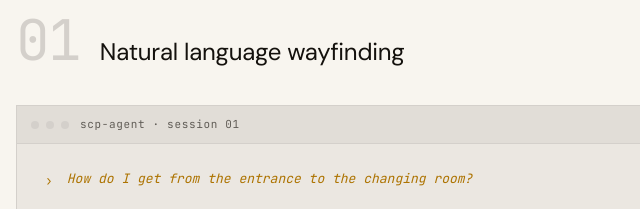
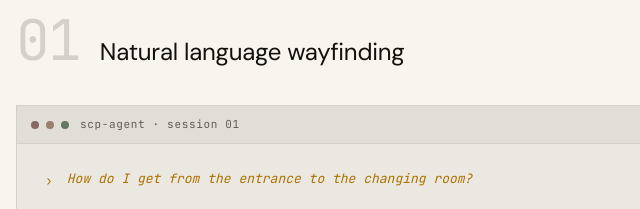
Before and after one commit to spatialcontextprotocol/spatialcontextprotocol.github.io, a plain HTML site: page index.html in a window 1280 px wide. Shown: the part 2500-2709 px from the top of the page, 242-882 px from the left. Drawn offline with Linux system fonts and the light colour scheme.

Commit message:
small tweaks

```diff
--- a/css/styles.css
+++ b/css/styles.css
@@ -333,6 +333,9 @@ html.is-dark .example-number {
   background: var(--rule);
   transition: background 0.8s ease;
 }
+.terminal-dot:nth-child(1) { background: oklch(55% 0.04 25); }
+.terminal-dot:nth-child(2) { background: oklch(62% 0.04 65); }
+.terminal-dot:nth-child(3) { background: oklch(55% 0.04 145); }
 .terminal-label {
   font-family: var(--font-mono);
   font-size: 11px;
```
